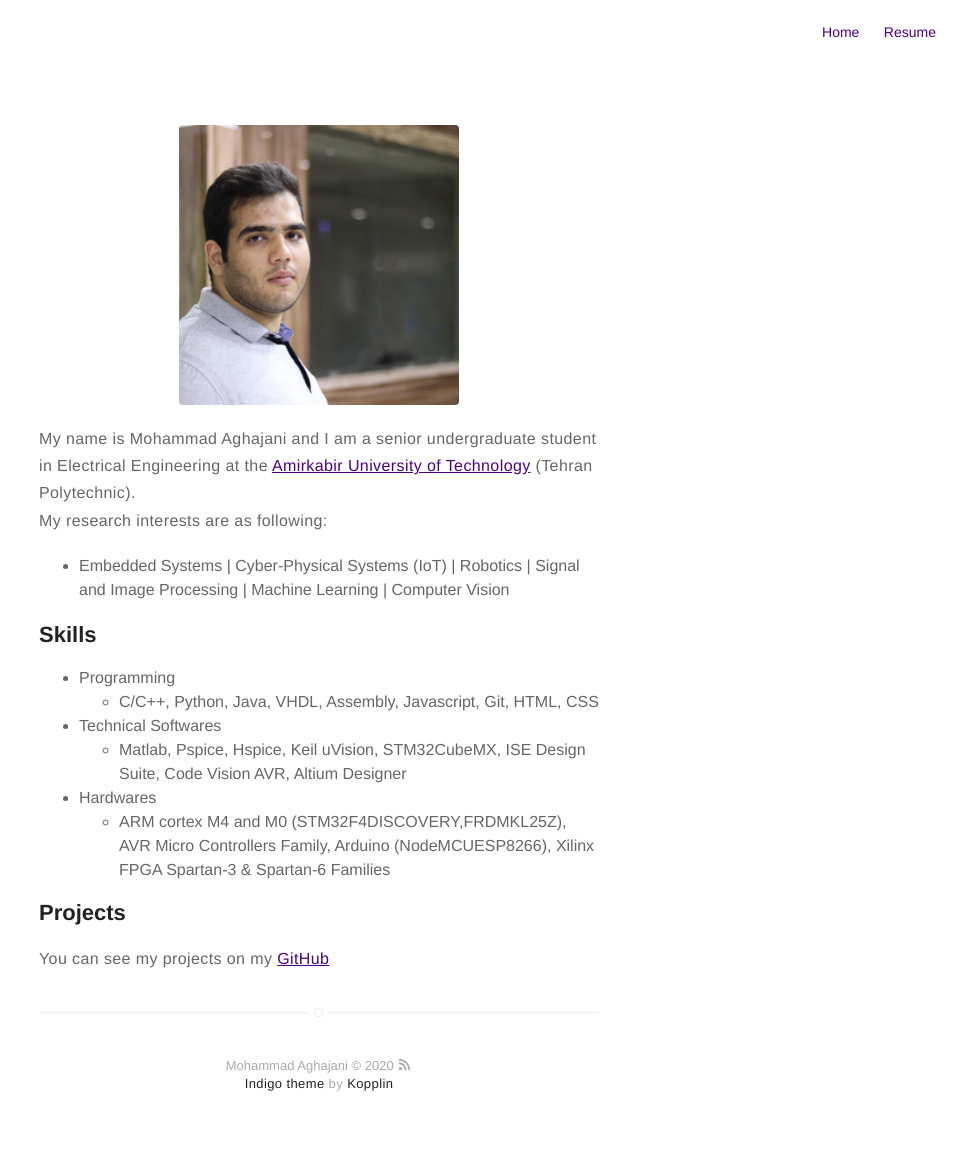
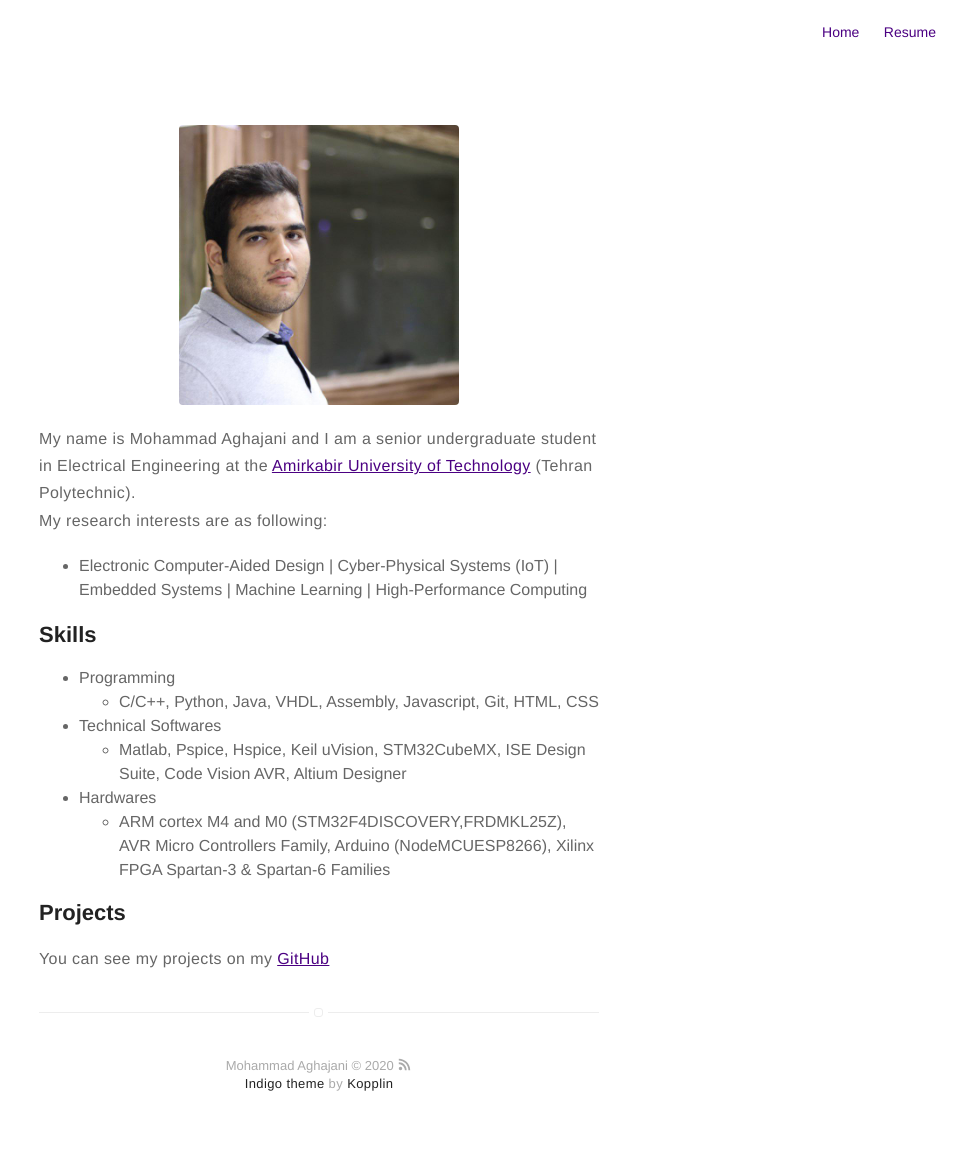
Before and after one commit to Mohammad-Aghajani/Mohammad-Aghajani.github.io, a Jekyll site: the page built from about.md, in a window 1280 px wide. Shown: the whole page, without its empty margins (321-1280 px from the left). Built offline with Jekyll 4.4.1, drawn with Linux system fonts in a browser that asks for light colours.

Commit message:
Update about.md

```diff
--- a/about.md
+++ b/about.md
@@ -8,8 +8,9 @@ layout: page
 My name is Mohammad Aghajani and I am a senior undergraduate student in Electrical Engineering at the <a href="aut.ac.ir/en" style="border:0;outline:0">Amirkabir University of Technology</a> (Tehran Polytechnic).<br>
 My research interests are as following:
 <ul class="skill-list">
-	<li> Embedded Systems | Cyber-Physical Systems (IoT) | Robotics | Signal and Image Processing | Machine Learning | Computer Vision  </li>
+	<li> Electronic Computer-Aided Design | Cyber-Physical Systems (IoT) | Embedded Systems | Machine Learning | High-Performance Computing  </li>
 	<!-- <li> Data Visualization | Human-Computer Interaction | Data Mining </li> -->
+
 </ul>
 </p>
 
```
